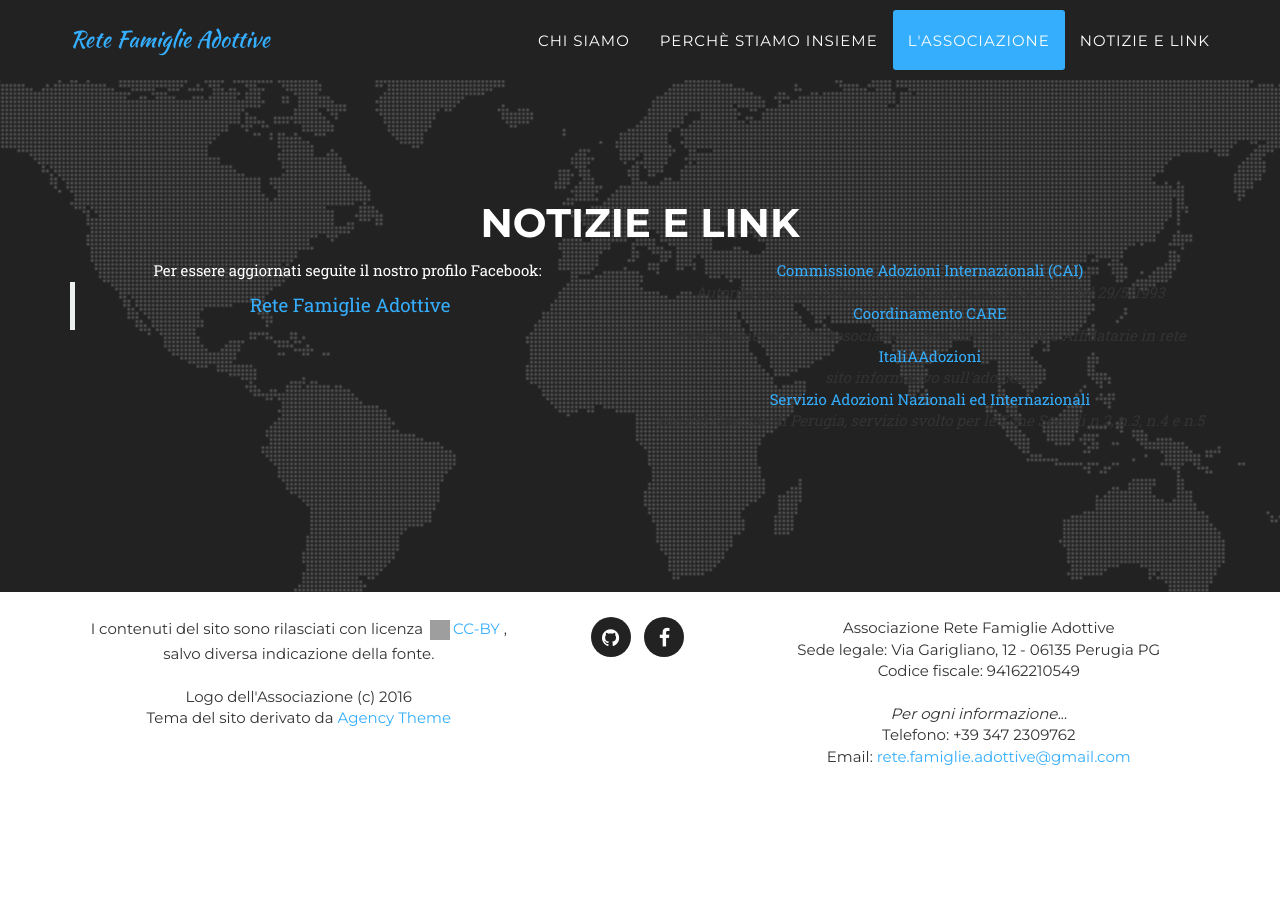
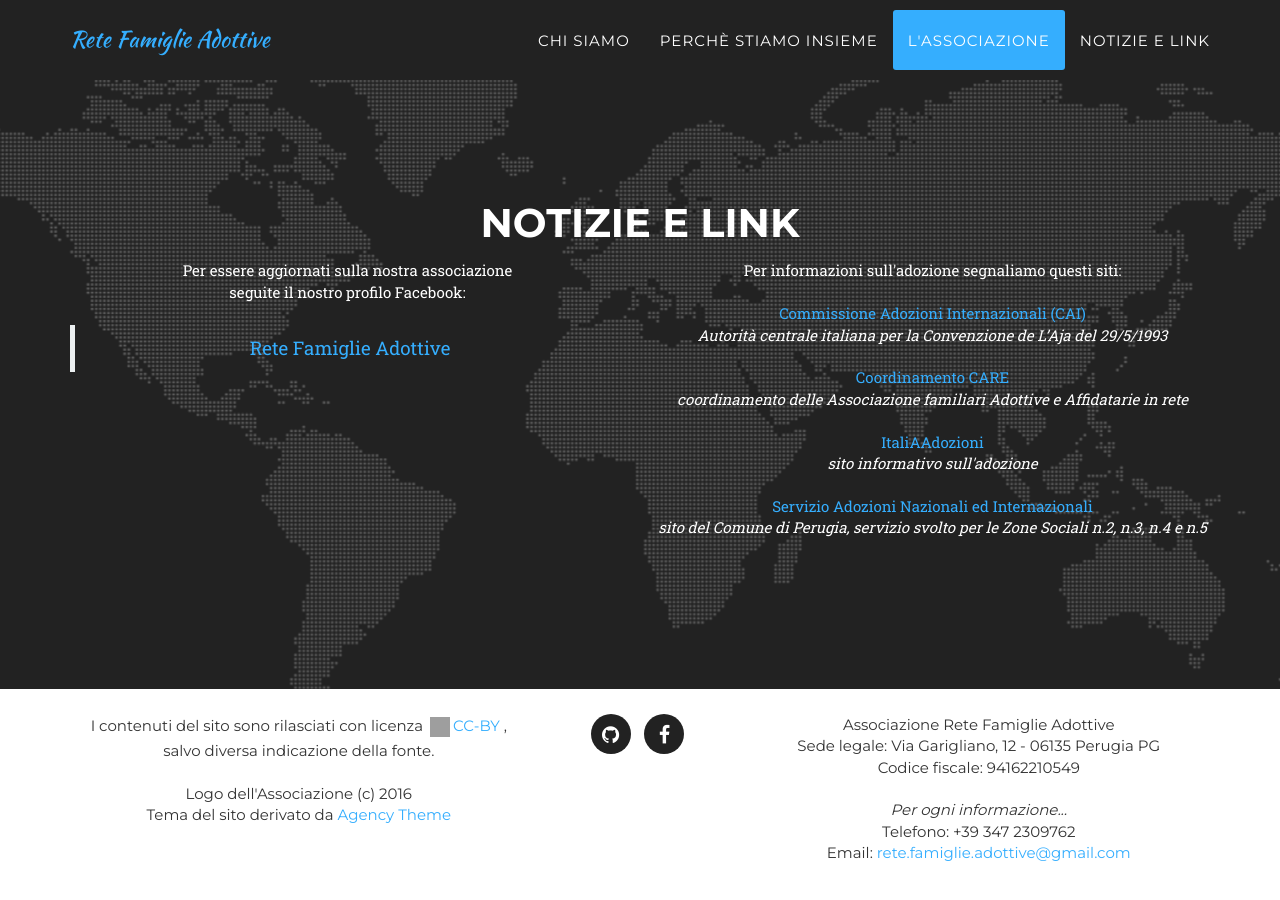
Before and after one commit to ggentili/rfa, a Jekyll site: the page built from index.html, in a window 1280 px wide and 900 px high, scrolled down 2534 px. Built offline with Jekyll 4.4.1, drawn with Linux system fonts in a browser that asks for light colours; some web fonts are replaced; before the commit the page ends 3341 px from its top, so only the background shows below that; grey boxes are pictures that could not be loaded.

Commit message:
Update contact.html

```diff
--- a/_includes/contact.html
+++ b/_includes/contact.html
@@ -21,25 +21,31 @@
 
             <div class="row">
                 <div class="col-lg-6 text-center">
-                    <span style="color: white;">Per essere aggiornati seguite il nostro profilo Facebook:</span>
+                    <span style="color: white;">
+                    Per essere aggiornati sulla nostra associazione<br>
+                    seguite il nostro profilo Facebook:<br>
+                    <br>
+                    </span>
+
                     <!-- facebook page plugin -->
                     <div class="fb-page" data-href="https://www.facebook.com/retefamiglieadottive" data-height="600" data-small-header="true" data-adapt-container-width="true" data-hide-cover="false" data-show-facepile="true" data-show-posts="true"><div class="fb-xfbml-parse-ignore"><blockquote cite="https://www.facebook.com/retefamiglieadottive"><a href="https://www.facebook.com/retefamiglieadottive">Rete Famiglie Adottive</a></blockquote></div></div>
                 </div>
                 <div class="col-lg-6 text-center">
-                    <ul class="list-inline quicklinks">
-                        <li><a href="http://www.commissioneadozioni.it/">Commissione Adozioni Internazionali (CAI)</a><br>
-                        <i>Autorità centrale italiana per la Convenzione de L’Aja del 29/5/1993</i>
-                        </li>
-                        <li><a href="http://www.coordinamentocare.org/">Coordinamento CARE</a><br>
-                        <i>coordinamento delle Associazione familiari Adottive e Affidatarie in rete</i>
-                        </li>
-                        <li><a href="http://www.italiaadozioni.it/">ItaliAAdozioni</a><br>
-                        <i>sito informativo sull'adozione</i>
-                        </li>
-                        <li><a href="http://www.comune.perugia.it/pagine/adozioni/">Servizio Adozioni Nazionali ed Internazionali</a><br>
-                        <i>sito del Comune di Perugia, servizio svolto per le Zone Sociali n.2, n.3, n.4 e n.5</i>
-                        </li>
-                    </ul>
+                    <span style="color: white;">
+                    Per informazioni sull'adozione segnaliamo questi siti:<br>
+                    <br>
+                    <a href="http://www.commissioneadozioni.it/">Commissione Adozioni Internazionali (CAI)</a><br>
+                    <i>Autorità centrale italiana per la Convenzione de L’Aja del 29/5/1993</i><br>
+                    <br>
+                    <a href="http://www.coordinamentocare.org/">Coordinamento CARE</a><br>
+                    <i>coordinamento delle Associazione familiari Adottive e Affidatarie in rete</i><br>
+                    <br>
+                    <a href="http://www.italiaadozioni.it/">ItaliAAdozioni</a><br>
+                    <i>sito informativo sull'adozione</i><br>
+                    <br>
+                    <a href="http://www.comune.perugia.it/pagine/adozioni/">Servizio Adozioni Nazionali ed Internazionali</a><br>
+                    <i>sito del Comune di Perugia, servizio svolto per le Zone Sociali n.2, n.3, n.4 e n.5</i><br>
+                    </span>
                 </div>
             </div>
 
```
